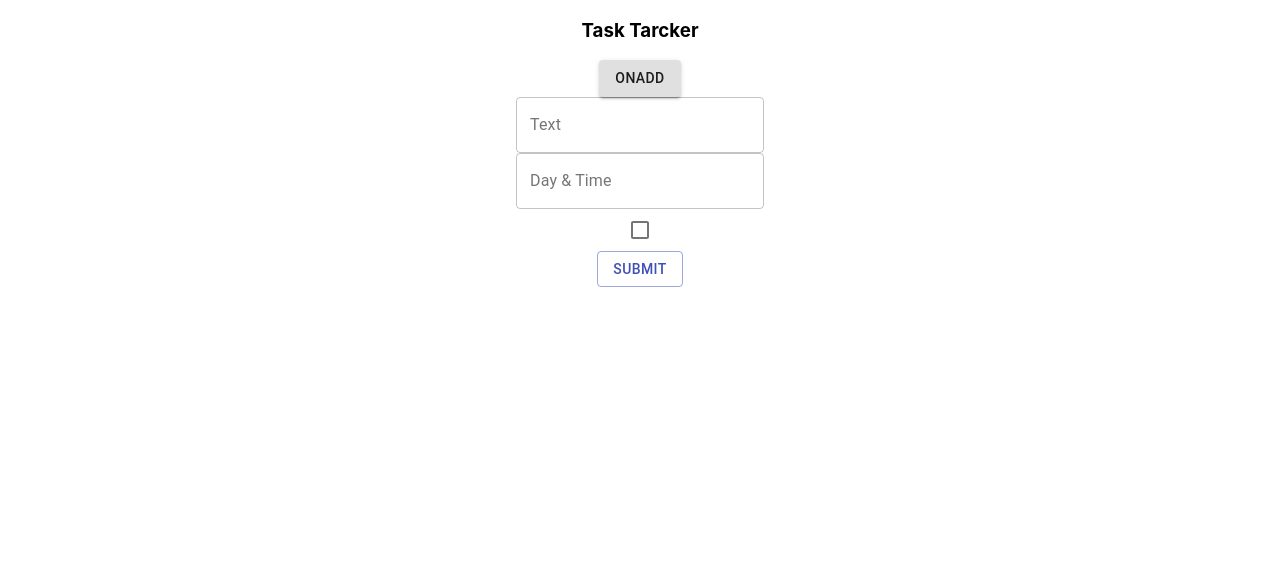
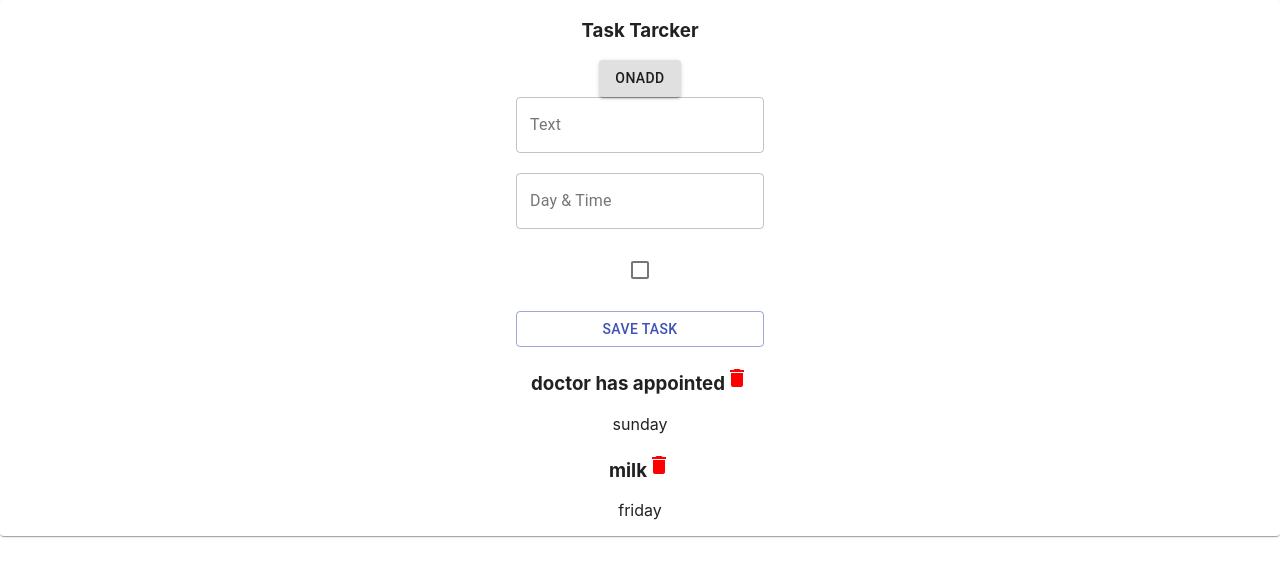
Before and after one commit to SajjadAli555/react-task, a React (Create React App) app: page / in a window 1280 px wide. Shown: the top 576 px of the page. Built offline with nearby package versions, Linux system fonts and the light colour scheme; data requests are answered from the project's data file.

Commit message:
task added

```diff
--- a/db.json
+++ b/db.json
@@ -1,22 +1,16 @@
 {
   "tasks": [
     {
-            "id": 1,
-            "Text": "doctor has appointed",
-            "day": "friday",
+      "id": 2,
+      "text": "doctor has appointed",
+      "day": "sunday",
       "reminder": true
     },
     {
-            "id": 2,
-            "Text": "doctor has appointed",
+      "text": "milk",
       "day": "friday",
-            "reminder": true
-        },
-        {
-            "id": 3,
-            "Text": "doctor has appointed",
-            "day": "friday",
-            "reminder": true
+      "reminder": false,
+      "id": 3
     }
   ]
 }
--- a/package.json
+++ b/package.json
@@ -4,6 +4,7 @@
   "private": true,
   "dependencies": {
     "@material-ui/core": "^4.11.3",
+    "@material-ui/icons": "^4.11.2",
     "@testing-library/jest-dom": "^5.11.4",
     "@testing-library/react": "^11.1.0",
     "@testing-library/user-event": "^12.1.10",
--- a/src/App.js
+++ b/src/App.js
@@ -1,17 +1,53 @@
-import Header from "./Component/Header";
+import { useState, useEffect } from "react";
+import { Card } from "@material-ui/core";
 import "./App.css";
 import AddTask from "./Component/AddTask";
-// import Task from "./Component/Task";
+import Header from "./Component/Header";
+import Tasks from "./Component/Tasks";
 
+const App = () => {
+  const [showAddTask, setShowAddTask] = useState(true);
+  const [tasks, setTasks] = useState([]);
 
-function App() {
+  useEffect(() => {
+    const getTasks = async () => {
+      const taskFromServer = await fetchTasks();
+      setTasks(taskFromServer);
+    };
+    getTasks();
+  }, []);
+  const fetchTasks = async () => {
+    const res = await fetch("http://localhost:5000/tasks");
+    const data = await res.json();
+    return data;
+  };
+
+  const deleteTask = async (id) => {
+    await fetch(`http://localhost:5000/tasks/${id}`, {
+      method: "DELETE",
+    });
+    setTasks(tasks.filter((task) => task.id !== id));
+  };
+
+  const addTask = async (task) => {
+    const res = await fetch("http://localhost:5000/tasks", {
+      method: "POST",
+      headers: {
+        "content-type": "application/json",
+      },
+      body: JSON.stringify(task),
+    });
+    const data = await res.json();
+    setTasks([...tasks, data]);
+  };
+
   return (
-    <div className="App">
-      <Header />
-      <AddTask />
-      {/* <Task /> */}
-    </div>
+    <Card className="App">
+      <Header onAdd={() => setShowAddTask(!showAddTask)} />
+      {showAddTask && <AddTask onAdd={addTask} />}
+      <Tasks tasks={tasks} onDelete={deleteTask} />
+    </Card>
   );
-}
+};
 
 export default App;
--- a/src/Component/AddTask.js
+++ b/src/Component/AddTask.js
@@ -1,21 +1,35 @@
-import React from "react";
-import { Checkbox, TextField, Button } from "@material-ui/core";
+import React, {useState}from "react";
+import { Checkbox, TextField, Button, FormControl } from "@material-ui/core";
 
-function AddTask() {
+const AddTask = ({ onAdd }) => {
+  const [text, setText] = useState("");
+  const [day, setDay] = useState("");
+  const [reminder, setReminder] = useState(false);
+  const onSubmit = (e) => {
+    e.preventDefault();
+    if (!text) {
+      alert("plase add task");
+      return;
+    }
+
+    onAdd({ text, day, reminder });
+    setText("");
+    setDay("");
+    setReminder(false);
+  };
   return (
-    <div>
-      <TextField id="outlined-basic" label="Text" variant="outlined" /><br></br>
-      <TextField id="outlined-basic" label="Day & Time" variant="outlined" /><br />
-      <Checkbox inputProps={{ "aria-label": "uncontrolled-checkbox" }} /><br />
-      <Button
-        variant="outlined"
-        size="medium"
-        color="primary"
-      >
-        Submit
+    <FormControl variant="outlined">
+      <TextField id="outlined-basic" label="Text"  onChange={(e) => setText(e.target.value)} variant="outlined" />
+      <br />
+      <TextField id="outlined-basic"  onChange={(e) => setDay(e.target.value)} label="Day & Time" variant="outlined" />
+      <br />
+      <Checkbox inputProps={{ "aria-label": "uncontrolled-checkbox" }} />
+      <br />
+      <Button variant="outlined" onClick={onSubmit} size="medium" color="primary">
+        Save Task
       </Button>
-    </div>
+    </FormControl>
   );
-}
+};
 
 export default AddTask;
--- a/src/Component/Header.js
+++ b/src/Component/Header.js
@@ -1,10 +1,16 @@
 import { Button } from "@material-ui/core";
-const Header = () => {
+const Header = ({ showAdd, onAdd }) => {
   return (
     <div>
       <h3>Task Tarcker</h3>
-      <Button variant="contained">OnAdd</Button>
-
+      <Button
+        variant="contained"
+        type="primery"
+        onClick={onAdd}
+        text={showAdd ? "close" : "Add"}
+      >
+        OnAdd
+      </Button>
     </div>
   );
 };
--- a/src/Component/Task.js
+++ b/src/Component/Task.js
@@ -0,0 +1,19 @@
+import React from "react";
+import DeleteIcon from "@material-ui/icons/Delete";
+
+const Task = ({ task, onDelete }) => {
+  return (
+    <div>
+      <h3>
+        {task.text}
+        <DeleteIcon
+          style={{ color: "red", cursor: "pointer" }}
+          onClick={() => onDelete(task.id)}
+        />
+      </h3>
+      <p> {task.day}</p>
+    </div>
+  );
+};
+
+export default Task;
--- /dev/null
+++ b/src/Component/Tasks.js
@@ -0,0 +1,14 @@
+import React from "react";
+import Task from "./Task";
+const Tasks = ({ tasks, onDelete }) => {
+  console.log(tasks)
+  return (
+    <>
+      {tasks.map((task, index) => {
+        return <Task key={index} task={task} onDelete={onDelete} />;
+      })}
+    </>
+  );
+};
+
+export default Tasks;
```
Also changed, not shown: 1 other file (tests, documents, lock files or other folders). Lines whose indentation alone changed are shown as unchanged.
